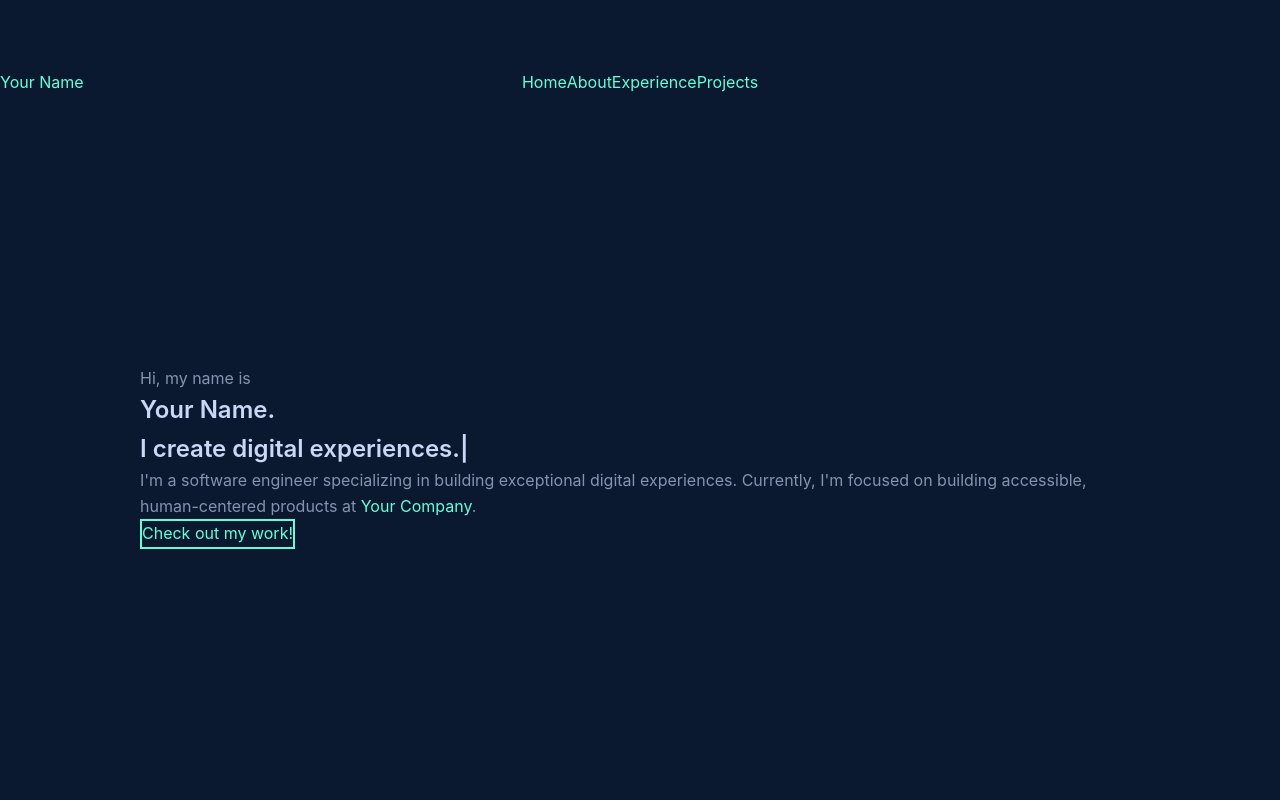
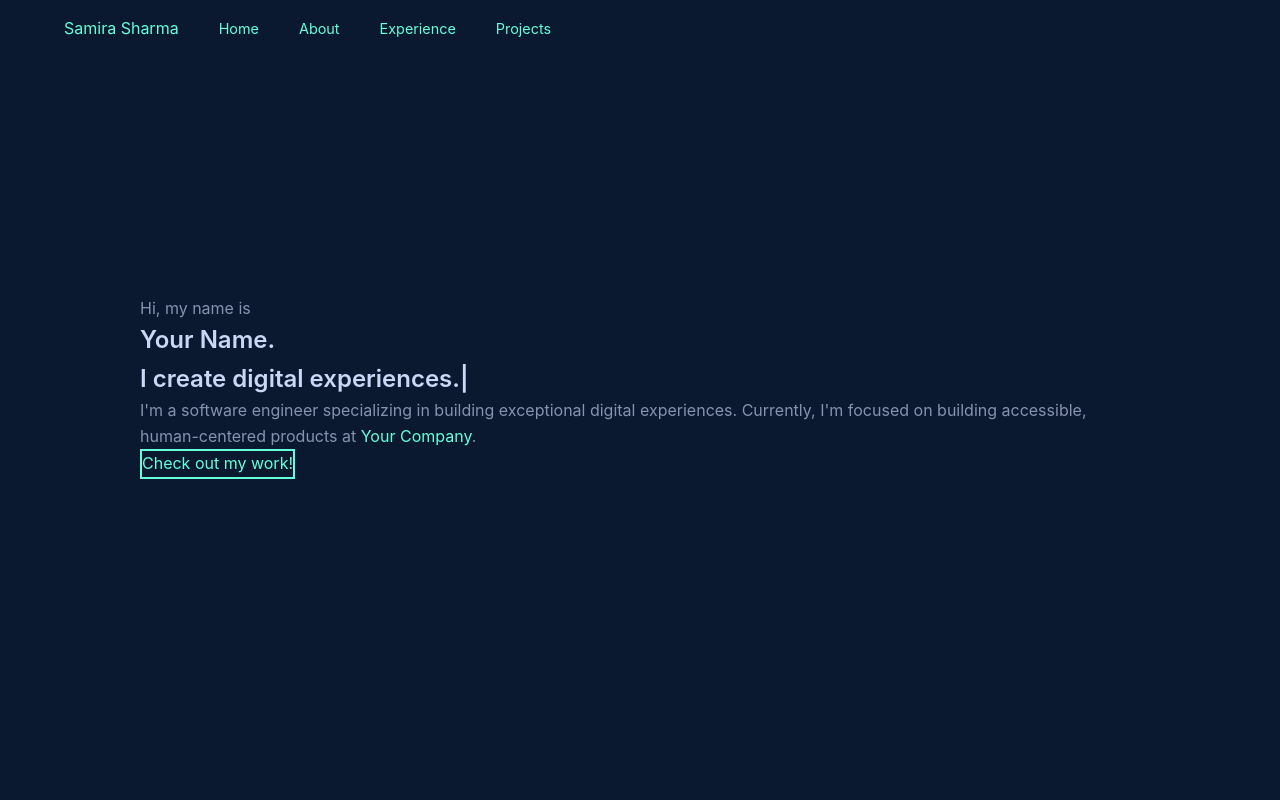
Before and after one commit to samirasharma/samira-portfolio, a Next.js app: page / in a window 1280 px wide. Shown: the top 800 px of the page. Built offline with nearby package versions, Linux system fonts and the light colour scheme; some icons are missing.

Commit message:
updated Navigation and added linkedin and github urls, udpated global.css to change top padding

```diff
--- a/app/globals.css
+++ b/app/globals.css
@@ -18,7 +18,7 @@ body {
   font-family: 'Calibre', 'Inter', 'San Francisco', 'SF Pro Text', -apple-system, system-ui, sans-serif;
   line-height: 1.6;
   overflow-x: hidden;
-  padding-top: 70px;
+  padding-top: 0;
 }
 
 h1, h2, h3, h4, h5, h6 {
--- a/components/Navigation.tsx
+++ b/components/Navigation.tsx
@@ -26,9 +26,9 @@ const Navigation = () => {
   ];
 
   const socialLinks = [
-    { icon: <EmailIcon />, href: 'mailto:your.email@example.com', label: 'Email' },
-    { icon: <GitHubIcon />, href: 'https://github.com/yourusername', label: 'GitHub' },
-    { icon: <LinkedInIcon />, href: 'https://linkedin.com/in/yourusername', label: 'LinkedIn' },
+    { icon: <EmailIcon />, href: 'mailto:samiraverse.ai@gmail.com', label: 'Email' },
+    { icon: <GitHubIcon />, href: 'https://github.com/samirasharma', label: 'GitHub' },
+    { icon: <LinkedInIcon />, href: 'https://linkedin.com/in/samira-sharma', label: 'LinkedIn' },
     { icon: <DescriptionIcon />, href: '/resume.pdf', label: 'Resume' },
   ];
 
@@ -39,26 +39,26 @@ const Navigation = () => {
       className={`fixed top-0 w-full z-50 transition-all duration-300 ${
         scrolled ? 'bg-navy-darkest/95 backdrop-blur-sm shadow-lg' : 'bg-navy-darkest'
       }`}
+      style={{ padding: '1rem 4rem' }}
     >
-      <div className="max-w-screen-2xl mx-auto px-8 py-5">
-        <div className="grid grid-cols-3 items-center">
-          {/* Logo - Left */}
+      <div className="flex justify-between items-center" style={{ maxWidth: '100%' }}>
+        {/* Left: Name + Menu together */}
+        <div className="flex items-center" style={{ gap: '2.5rem' }}>
           <motion.a
             href="#hero"
-            className="text-navy-lightest text-xl font-semibold hover:text-accent-green transition-colors justify-self-start"
+            className="text-navy-lightest text-base font-semibold hover:text-accent-green transition-colors"
             whileHover={{ scale: 1.05 }}
             whileTap={{ scale: 0.95 }}
           >
-            Your Name
+            Samira Sharma
           </motion.a>
 
-          {/* Center Menu */}
-          <div className="flex items-center justify-center gap-12">
           {navItems.map((item, i) => (
             <motion.a
               key={item.name}
               href={item.href}
-                className="text-navy-lightest hover:text-accent-green transition-colors text-base font-medium"
+              className="text-navy-lightest hover:text-accent-green transition-colors font-normal"
+              style={{ fontSize: '0.9rem' }}
               initial={{ opacity: 0, y: -20 }}
               animate={{ opacity: 1, y: 0 }}
               transition={{ delay: i * 0.1 }}
@@ -68,8 +68,8 @@ const Navigation = () => {
           ))}
         </div>
 
-          {/* Social Icons - Right */}
-          <div className="flex items-center justify-end gap-6">
+        {/* Right: Social Icons */}
+        <div className="flex items-center" style={{ gap: '1.5rem' }}>
           {socialLinks.map((link, i) => (
             <motion.a
               key={i}
@@ -87,7 +87,6 @@ const Navigation = () => {
           ))}
         </div>
       </div>
-      </div>
     </motion.nav>
   );
 };
```
Lines whose indentation alone changed are shown as unchanged.
